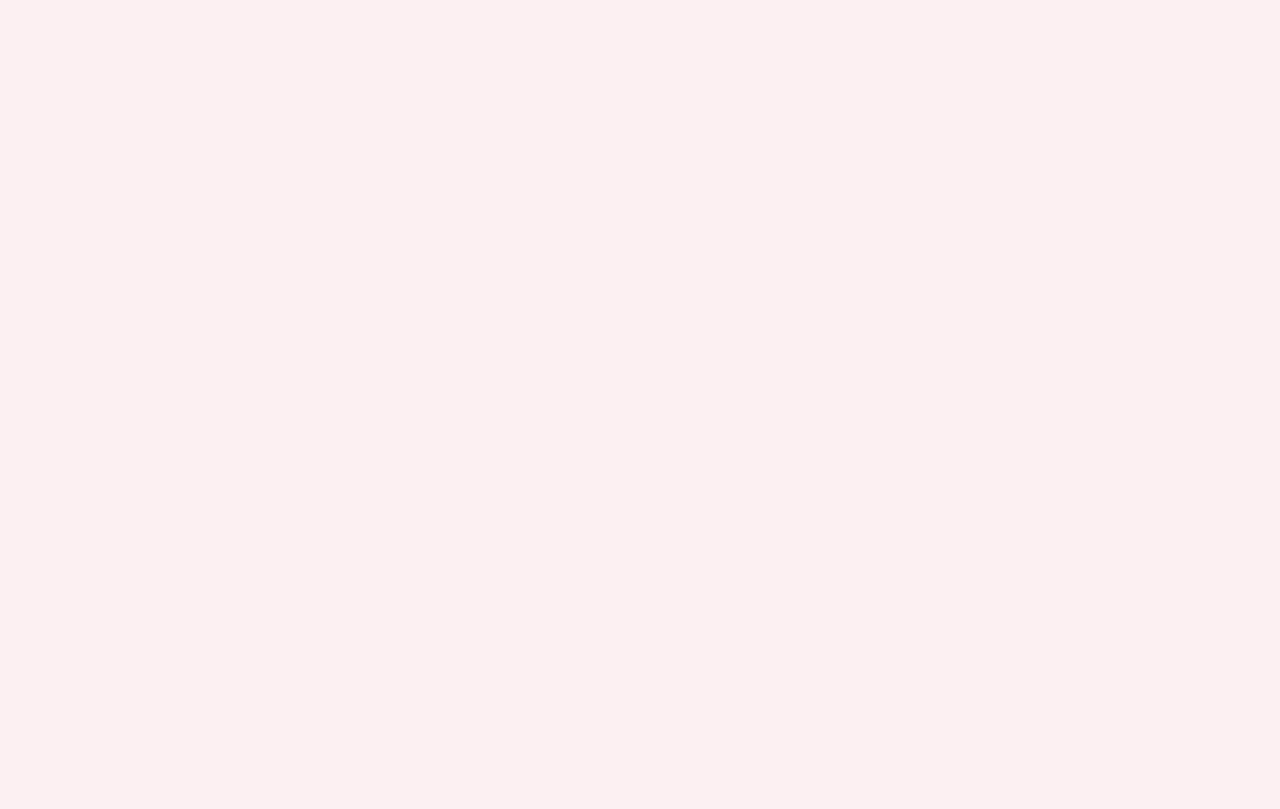
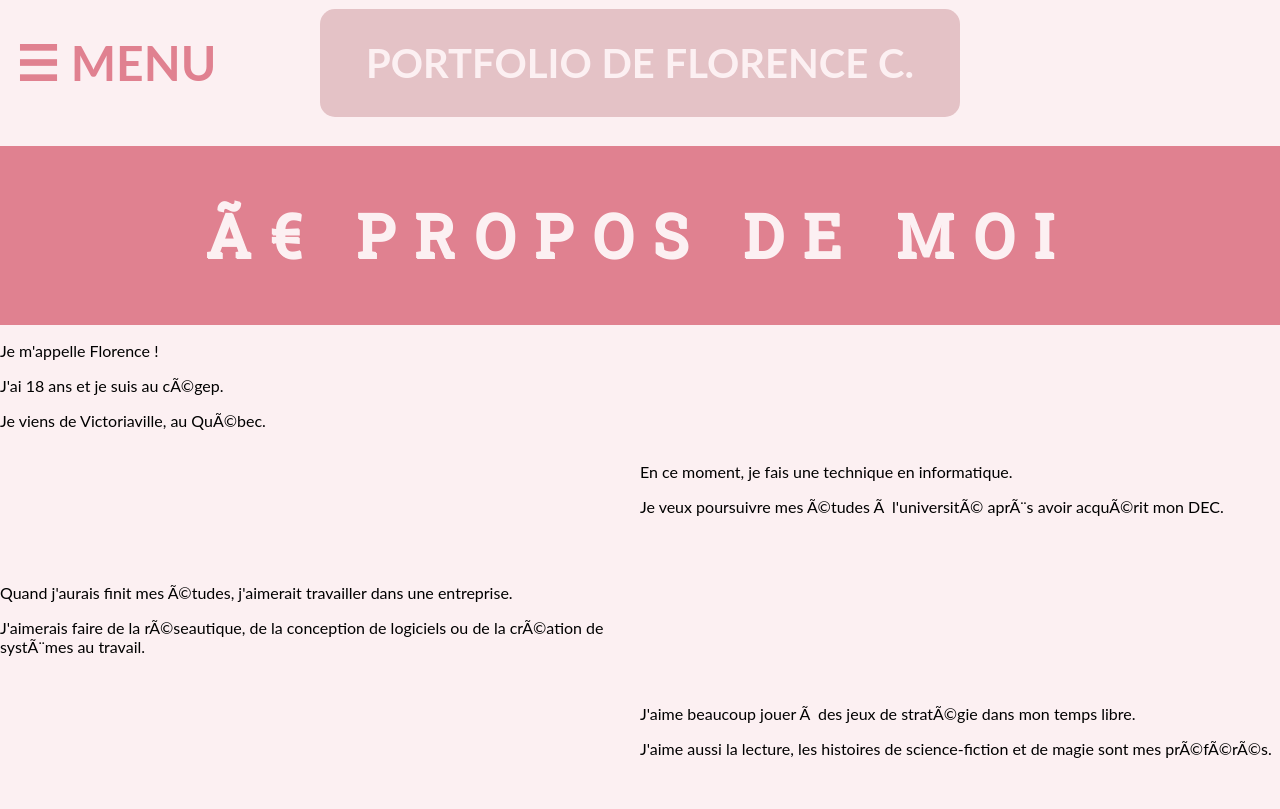
Before and after one commit to florence1027/Portfolio, a plain HTML site: page moi.html in a window 1280 px wide. Drawn offline with Linux system fonts and the light colour scheme.

Commit message:
Mise à jour

```diff
--- a/css/moistyle.css
+++ b/css/moistyle.css
@@ -1,3 +1,4 @@
+@import url('https://fonts.googleapis.com/css2?family=Roboto+Slab&display=swap');
 /* Fiche de style pour à propos de moi */
 
 /* Base de la page et variables */
@@ -8,9 +9,150 @@
     --couleurTexte : aliceblue;
     --couleurTexte2 : rgb(207, 93, 105);
 }
+
 html, body {
     width: 100%;
     height: 100%;
     margin: 0;
     background-color: var(--couleurFond);
 }
+
+body {
+    font-family: "Lato", sans-serif;
+}
+
+/* Menu caché à gauche. */
+.menu {
+    height: 100%;
+    width: 0;
+    position: fixed;
+    background-color: var(--roseAccent);
+    /*display: flex;*/
+    flex-direction: column;
+    justify-content: space-around;
+    overflow-x: hidden;
+    top: 0;
+    left: 0;
+    transition: 0.5s;
+    padding-top: 60px;
+}
+
+
+/* Contenu du menu */
+.menu a {
+    padding: 20px 8px 8px 32px;
+    text-decoration: none;
+    font-size: 23px;
+    font-weight: 700;
+    color: var(--couleurFond);
+    transition: 0.3s;
+    display: block;
+    white-space: nowrap;
+}
+
+.menu a:hover {
+    color: var(--couleurTexte);
+}
+
+.menu .boutonClose {
+    position: absolute;
+    top: 0;
+    right: 25px;
+    font-size: 36px;
+    margin-left: 50px;
+}
+
+
+/* Grid pour tout sauf le menu caché */
+#contenu {
+    transition: margin-left .5s;
+    margin-top: 8px;
+    padding-top: 10px;
+    height: auto;
+    display: grid;
+    grid-template-columns: 1fr;
+    grid-template-rows: 0.2fr 0.5fr 2fr;
+}
+
+/* Top de la page (Portfolio de Florence C.) */
+.titre {
+    font-weight: 700;
+    color: var(--couleurFond);
+    width: 50%;
+    height: 120%;
+    grid-column: 1 / 2;
+    grid-row: 1 / 2;
+    align-self: center;
+    justify-self: center;
+    text-align: center;
+    font-size: 2.5em;
+    border-radius: 15px;
+    background-color: var(--roseBouton);
+    display: flex;
+    justify-content: space-around;
+    align-items: center;
+}
+
+
+/* Bouton menu */
+.ouvrir {
+    font-weight: 700;
+    color: var(--roseAccent);
+    grid-column: 1 / 2;
+    grid-row: 1 / 2;
+    width: 10%;
+    overflow-x: visible;
+    white-space: nowrap;
+    padding: 16px;
+}
+
+/* Bannière titre */
+#aPropos {
+    grid-column: 1 / 2;
+    grid-row: 2 / 3;
+    margin-top: 3%;
+    text-align: center;
+    font-family: 'Roboto Slab', serif;
+    font-size: 2.5em;
+    color: var(--couleurFond);
+    letter-spacing: 0.5em;
+    text-shadow: -1px -1px 0 var(--couleurFond), 1px -1px 0 var(--roseAccent), -1px 1px 0 var(--roseAccent), 1px 1px 0 var(--roseAccent);
+    background-color: var(--roseAccent);
+    /*border-radius: 20px;*/
+    display: flex;
+    justify-content: space-around;
+    align-items: center;
+}
+
+/* Contenu */
+.contenu_aPropos {
+    grid-column: 1 / 2;
+    grid-row: 3 / 4;
+    display: grid;
+    grid-template-columns: 1fr 1fr;
+    grid-template-rows: 1fr 1fr 1fr 1fr;
+}
+
+/* Infos générales */
+.infos {
+    grid-column: 1 / 2;
+    grid-row: 1 / 2;
+}
+
+/* Études */
+.etudes {
+    grid-column: 2 / 3;
+    grid-row: 2 / 3;
+}
+
+/* Intérêts professionels */
+.interetsProf {
+    grid-column: 1 / 2;
+    grid-row: 3 / 4;
+}
+
+/* Intérêts */
+.interets {
+    grid-column: 2 / 3;
+    grid-row: 4 / 5;
+}
--- a/moi.html
+++ b/moi.html
@@ -4,10 +4,48 @@
     <head>
         <metacharset="utf-8">
         <link rel="stylesheet" href="css\moistyle.css">
-        <!-- <script defer src="js\script.js"></script> -->
+        <script defer src="js\script.js"></script>
         <title>Florence C - À propos</title>
     </head>
     <body>
-
+        <!-- Menu de navigation à gauche -->
+        <div id="menu" class="menu">
+            <a href="javascript:void(0)" class="boutonClose" onclick="fermerMenu()">&times;</a>
+            <a href="index.html">ACCUEIL</a>
+            <a href="moi.html">À PROPOS</a>
+            <a href="index.html#realisations">RÉALISATIONS</a>
+            <a href="index.html#contacter">ME CONTACTER</a>
+        </div>
+        <div id="contenu">
+            <div class="titre">PORTFOLIO DE FLORENCE C.</div>
+            <span style="font-size:3em;cursor:pointer" onclick="ouvrirMenu()" class="ouvrir">&#9776; MENU</span>
+            <!-- Bannière présentation -->
+            <div id="aPropos">
+                <h2>À PROPOS DE MOI</h2>
+            </div>
+            <div class="contenu_aPropos">
+                <!-- Infos de base (age, d'où je viens, etc.)-->
+                <div class="infos">
+                    <p>Je m'appelle Florence ! </p>
+                    <p>J'ai 18 ans et je suis au cégep. </p>
+                    <p> Je viens de Victoriaville, au Québec.</p>
+                </div>
+                <!-- Études -->
+                <div class="etudes">
+                    <p>En ce moment, je fais une technique en informatique.</p>
+                    <p>Je veux poursuivre mes études à l'université après avoir acquérit mon DEC.</p>
+                </div>
+                <!-- Intérêts professionnels -->
+                <div class="interetsProf">
+                    <p>Quand j'aurais finit mes études, j'aimerait travailler dans une entreprise.</p>
+                    <p>J'aimerais faire de la réseautique, de la conception de logiciels ou de la création de systèmes au travail.</p>
+                </div>
+                <!-- Ce que j'aime (intérêts) -->
+                <div class="interets">
+                    <p>J'aime beaucoup jouer à des jeux de stratégie dans mon temps libre.</p>
+                    <p>J'aime aussi la lecture, les histoires de science-fiction et de magie sont mes préférés.</p>
+                </div>
+            </div>
+        </div>
     </body>
 </html>
```
Also changed, not shown: css/style.css (+4 -4 lines), index.html (+6 -6 lines), notes.txt.
